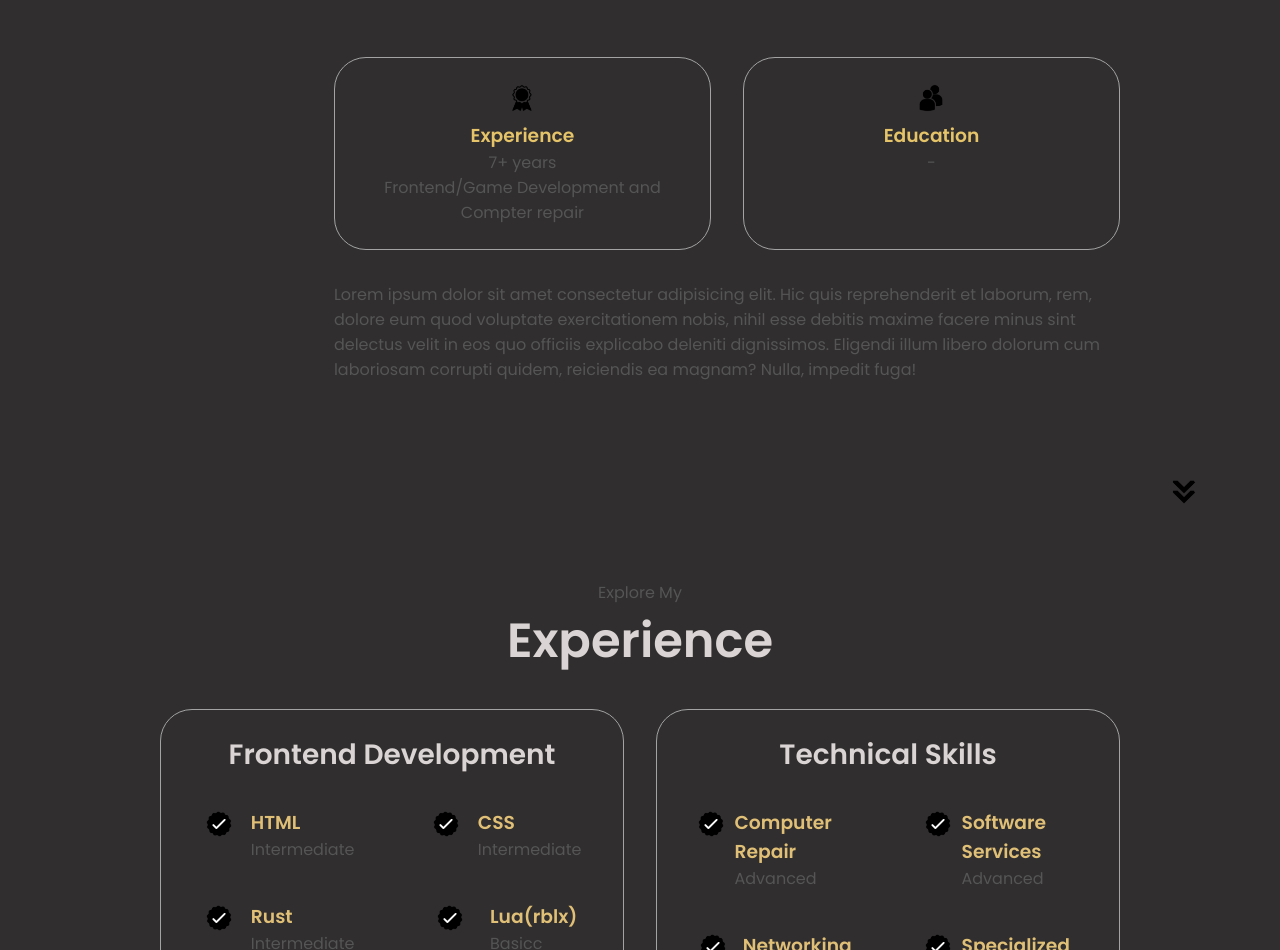
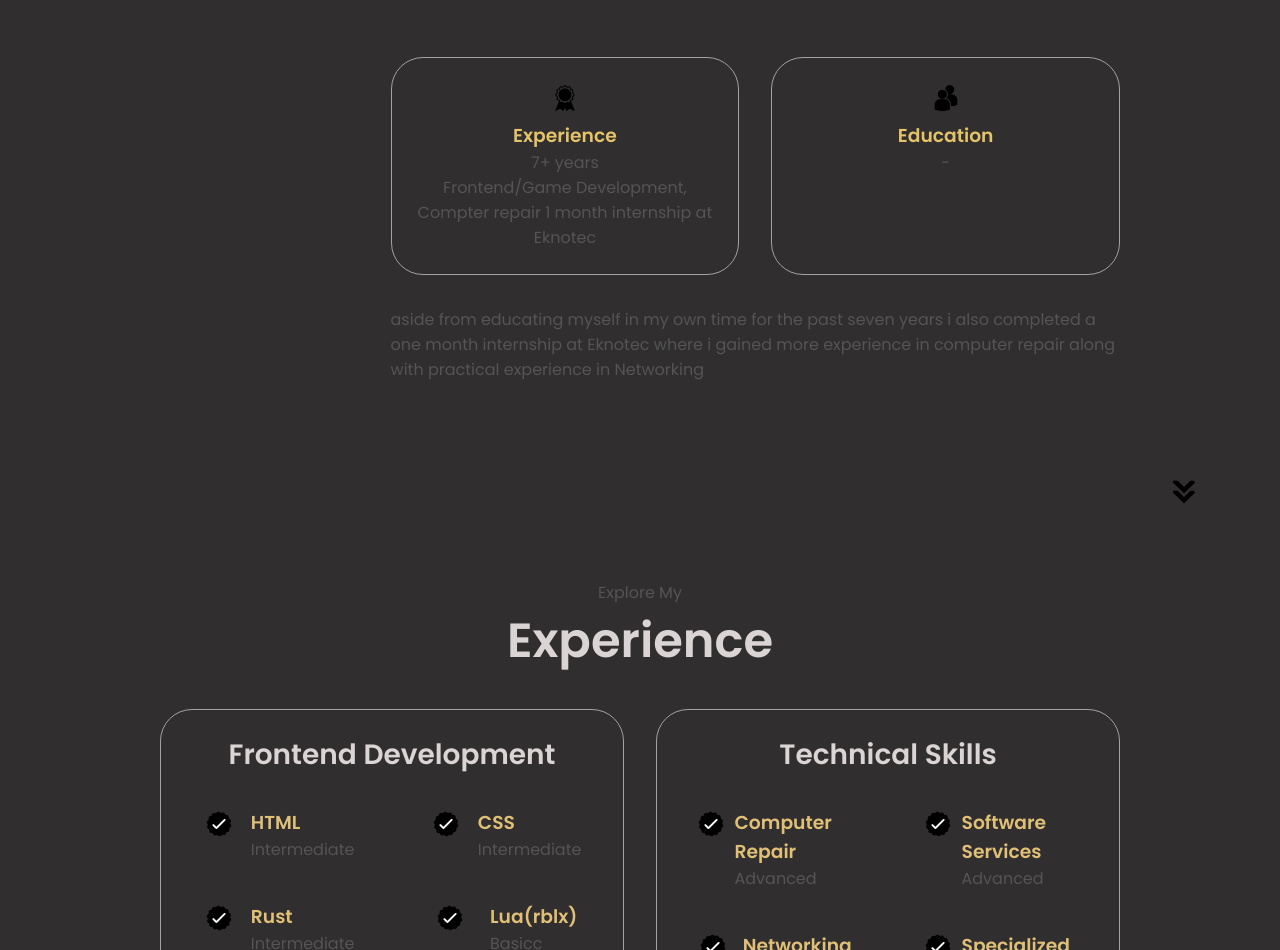
Before and after one commit to imadafa/imadafa.github.io, a plain HTML site: page index.html in a window 1280 px wide. Shown: the part 1116-2066 px from the top of the page. Drawn offline with Linux system fonts and the light colour scheme.

Commit message:
Add files via upload

```diff
--- a/index.html
+++ b/index.html
@@ -81,7 +81,7 @@
                 class="icon"
               />
               <h3>Experience</h3>
-              <p>7+ years <br />Frontend/Game Development and Compter repair</p>
+              <p>7+ years <br />Frontend/Game Development, Compter repair 1 month internship at Eknotec</p>
             </div>
             <div class="details-container">
               <img
@@ -95,12 +95,9 @@
           </div>
           <div class="text-container">
             <p>
-              Lorem ipsum dolor sit amet consectetur adipisicing elit. Hic quis
-              reprehenderit et laborum, rem, dolore eum quod voluptate
-              exercitationem nobis, nihil esse debitis maxime facere minus sint
-              delectus velit in eos quo officiis explicabo deleniti dignissimos.
-              Eligendi illum libero dolorum cum laboriosam corrupti quidem,
-              reiciendis ea magnam? Nulla, impedit fuga!
+              aside from educating myself in my own time for the past seven years
+              i also completed a one month internship at Eknotec where i gained more experience
+              in computer repair along with practical experience in Networking
             </p>
           </div>
         </div>
```
